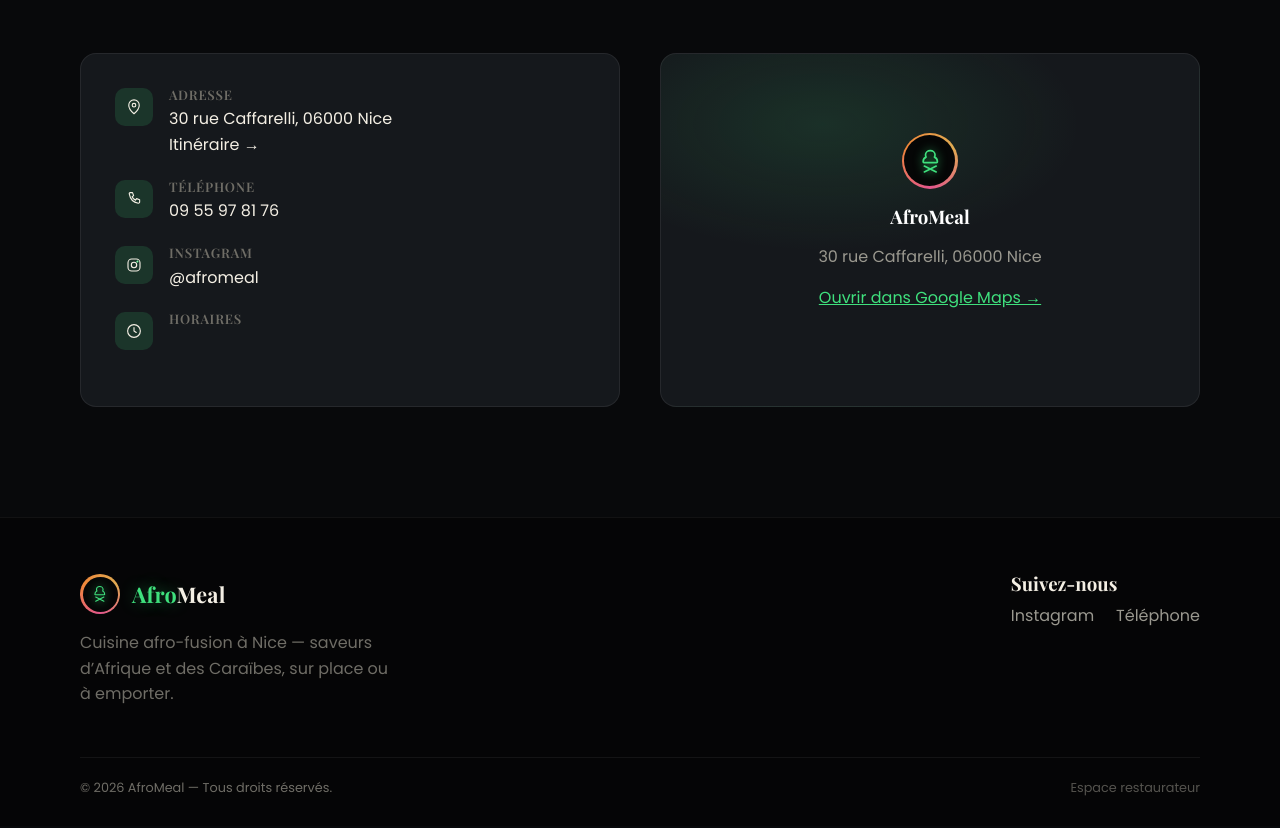
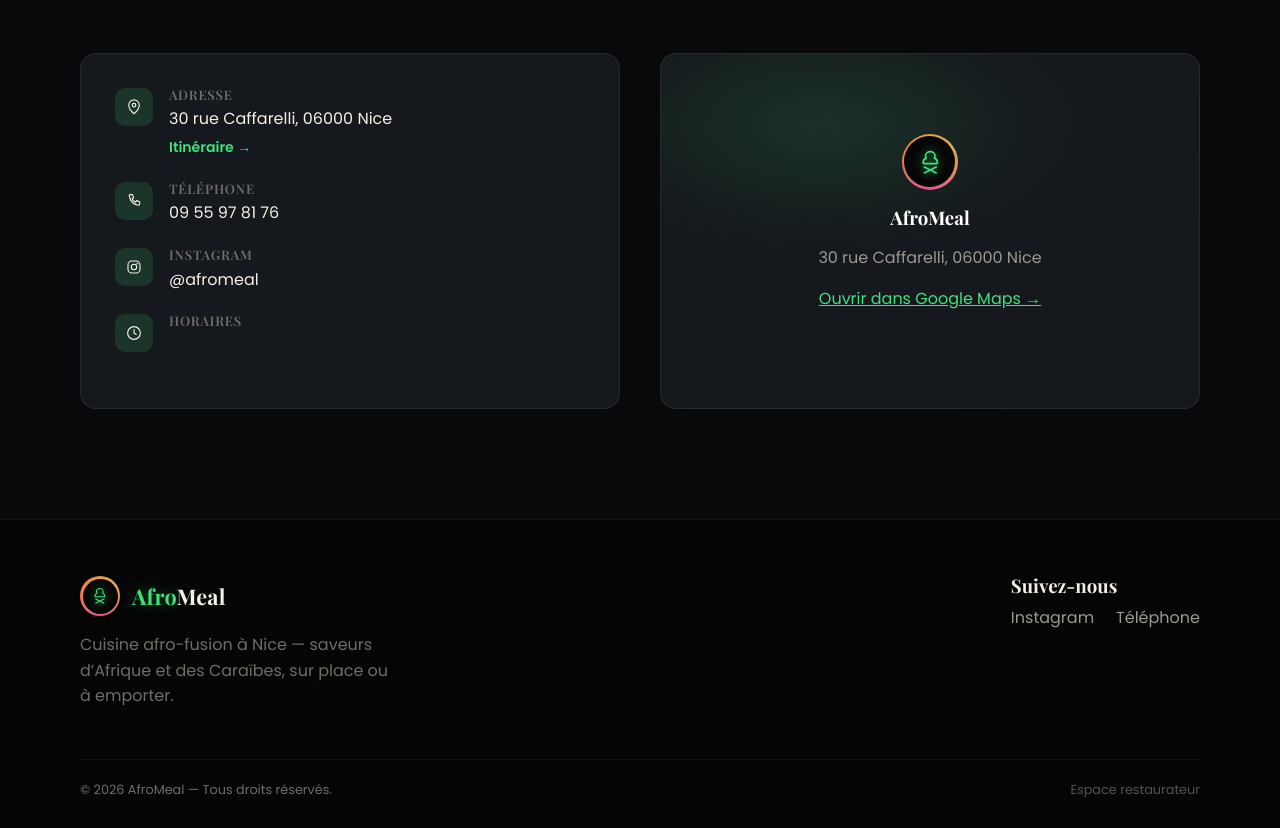
Before and after one commit to byadagency-cyber/afromeal-site, a website: page public/index.html in a window 1280 px wide. Shown: the part 2961-3789 px from the top of the page. Drawn offline with nearby package versions, Linux system fonts and the light colour scheme; no server answers.

Commit message:
Style lien itineraire

```diff
--- a/public/css/style.css
+++ b/public/css/style.css
@@ -541,6 +541,8 @@
 .reviews-cta:hover { color: var(--gold); }
 
 /* ---------- Contact ---------- */
+.directions-link { display: inline-block; margin-top: 4px; color: var(--green); font-weight: 600; font-size: .88rem; text-decoration: none; }
+.directions-link:hover { color: var(--gold); }
 .contact-grid {
   display: grid;
   grid-template-columns: 1fr 1fr;
```
